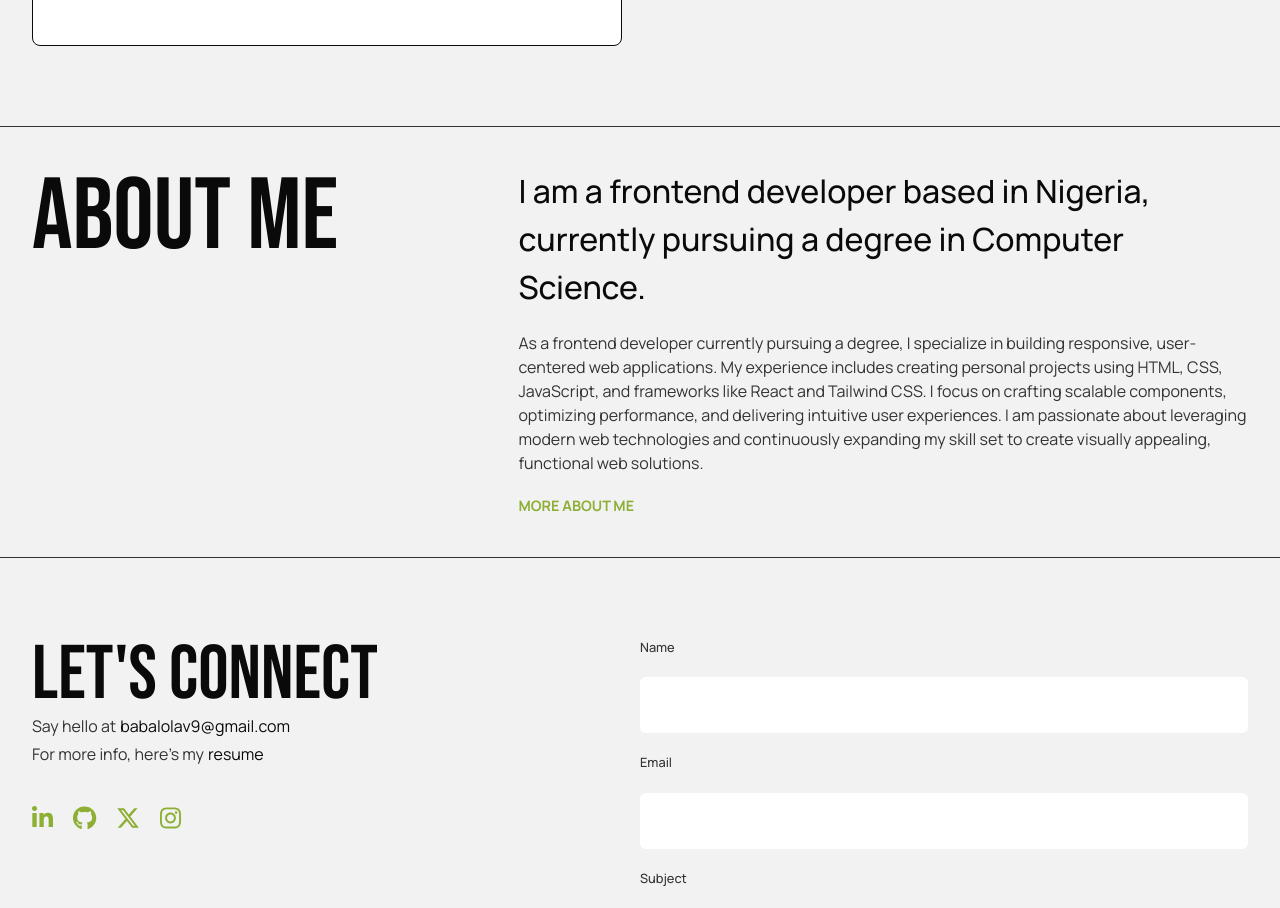
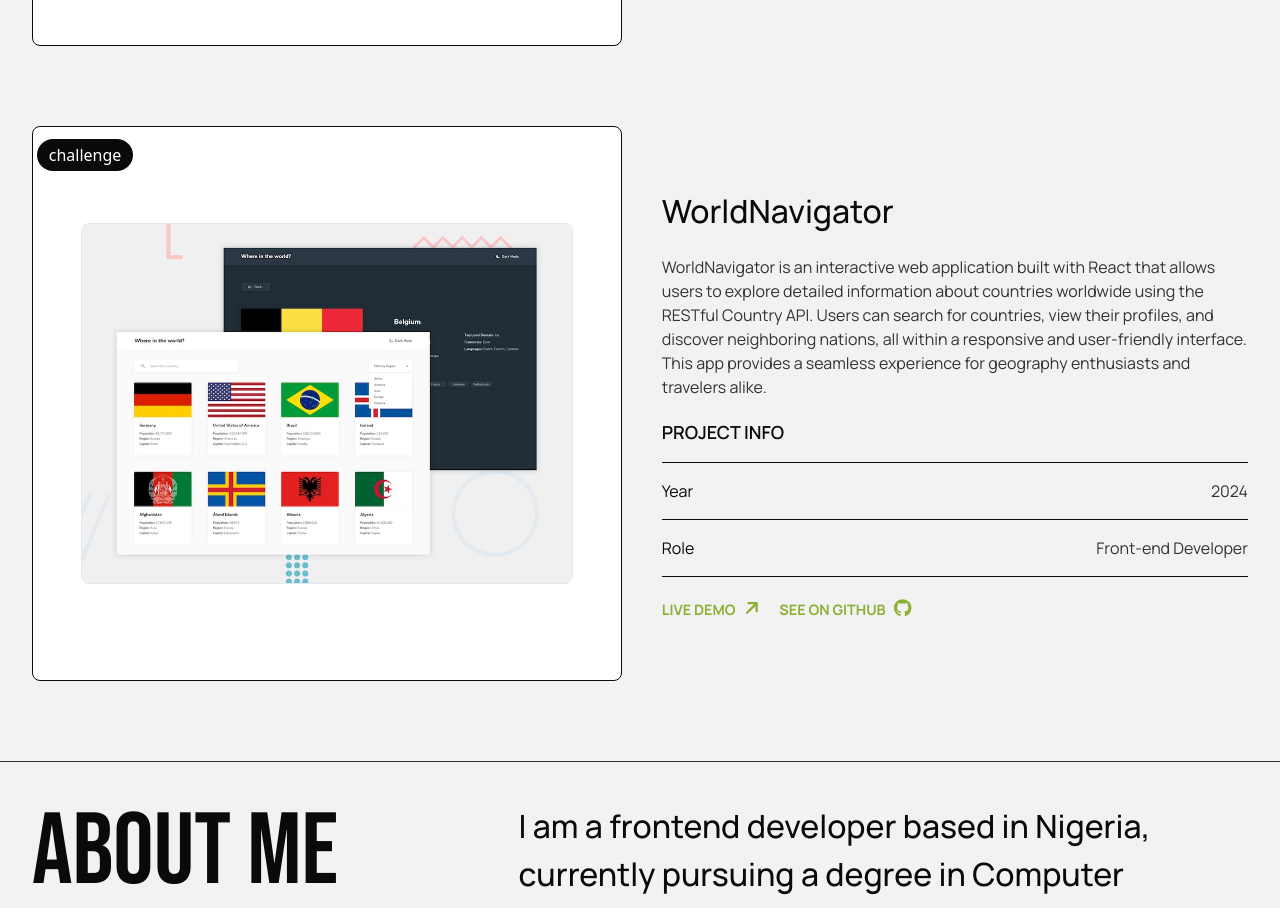
Before and after one commit to ZHADOW999/my-portfolio, a React (Create React App) app: page / in a window 1280 px wide. Shown: the part 2780-3688 px from the top of the page. Built offline with nearby package versions, Linux system fonts and the light colour scheme.

Commit message:
Added new project "WorldNavigator" to Home.js, updated GitHub link for existing project, and made minor adjustments to the header styling.

```diff
--- a/src/pages/Home.js
+++ b/src/pages/Home.js
@@ -8,6 +8,7 @@ import ProjectCard from '../components/project card';
 import project1 from "../images/project1.jpg"
 import project2 from "../images/project2.jpg"
 import project3 from "../images/project3.jpg"
+import project4 from "../images/project4.jpg"
 import Contact from '../components/contact';
 import { downloadFile } from '../components/downloadResme';
 //import React, { useRef } from 'react';
@@ -36,7 +37,7 @@ const Home = () => {
             year: "2023",
             role: "Front-end Developer",
             live: "https://zhadow999.github.io/todo-web-app",
-            github: "https://github.com/ZHADOW999/todo-web-app2"
+            github: "https://github.com/ZHADOW999/todo-web-app"
         },
         {
             type: "challenge",
@@ -47,6 +48,16 @@ const Home = () => {
             role: "Front-end Developer",
             live: "https://zhadow999.github.io/Bookmark-Landing-Page",
             github: "https://github.com/ZHADOW999/Bookmark-Landing-Page"
+        },
+        {
+            type:"challenge",
+            image: project4,
+            title: "WorldNavigator",
+            description: "WorldNavigator is an interactive web application built with React that allows users to explore detailed information about countries worldwide using the RESTful Country API. Users can search for countries, view their profiles, and discover neighboring nations, all within a responsive and user-friendly interface. This app provides a seamless experience for geography enthusiasts and travelers alike.",
+            year: "2024",
+            role: "Front-end Developer",
+            live: "https://world-navigator-jet.vercel.app/",
+            github: "https://github.com/ZHADOW999/rest-countries-api-with-color-theme-switcher-master"
         }
     ];
 
@@ -62,7 +73,7 @@ const Home = () => {
             {/*                                               HERO SECTION                              */}
             <section id="" className='pb-20 mt-10 space-y-10 md:flex md:items-center md:justify-between md:space-y-0  w-[95%] sm:w-[90] 3xl:w-[90%] m-auto'>
                 <article>
-                    <h1 className="leading-none text-[57px] uppercase font-main-header-font dark:text-dark-theme-textColor-1 text-light-theme-textColor-1 md:text-[100px]   2xl:w-[77%]">hi, i am Babalola victor.</h1>
+                    <h1 className="leading-none text-[57px] uppercase  font-main-header-font dark:text-dark-theme-textColor-1 text-light-theme-textColor-1 md:text-[100px]   2xl:w-[77%]">hi, i am Babalola victor.</h1>
                     <p className="3xl:text-3 text-2 font-small-text-font w-[100%] dark:text-dark-theme-textColor-2 text-light-theme-textColor-2 sm:w-[60%] lg:w-[80%]">A passionate Nigerian front-end developer transforming ideas into sleek, functional, and user-friendly websites.</p>
                     <div className='flex items-center gap-4 mt-5'>
                         <button aria-label='download my resume' onClick={handleDownloadResume} className='hover:scale-110 transition-all duration-300 ease pl-[16px] pr-[5px] font-button-font uppercase flex items-center gap-[12px] justify-center py-[3px] rounded-3xl dark:bg-dark-mode-accent text-[14px] bg-light-mode-accent'>
```
Also changed, not shown: src/images/project4.jpg (added).
